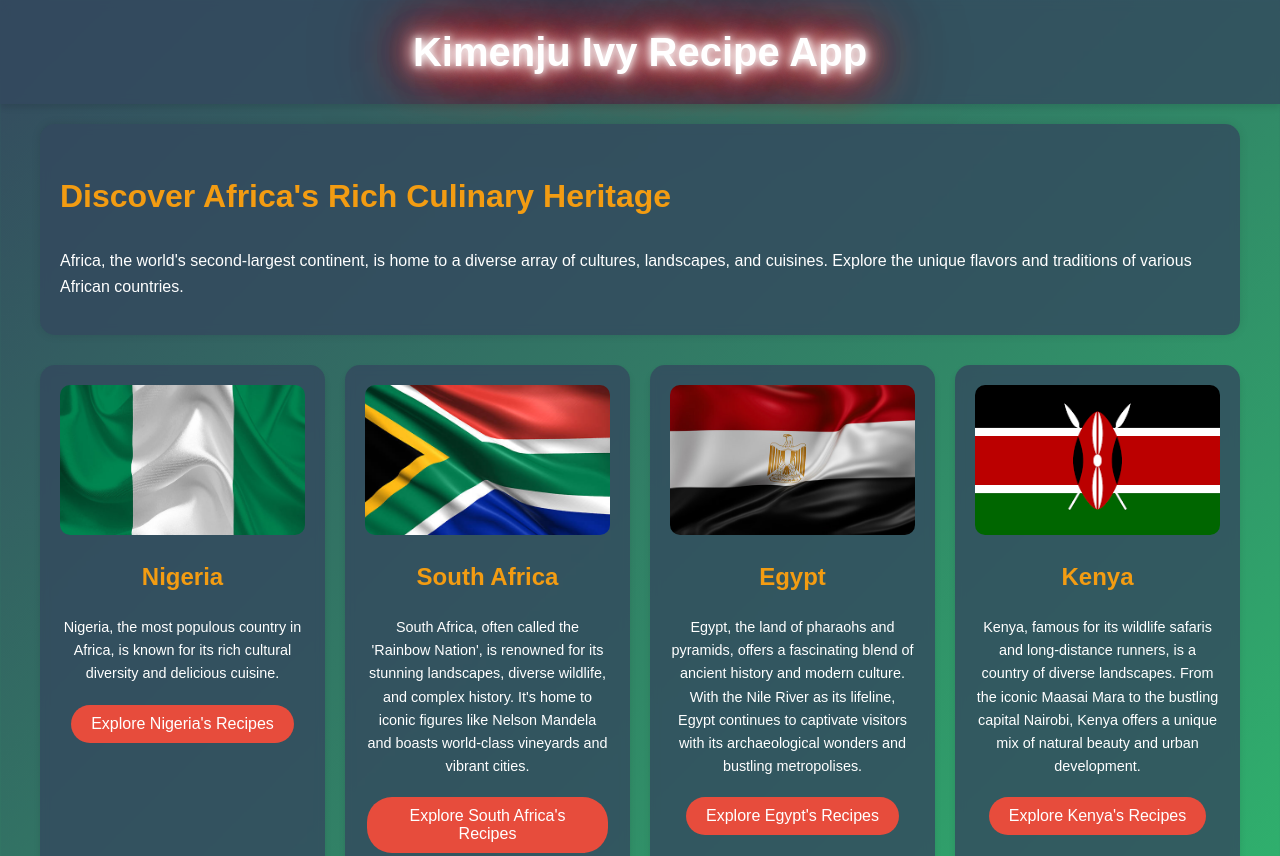
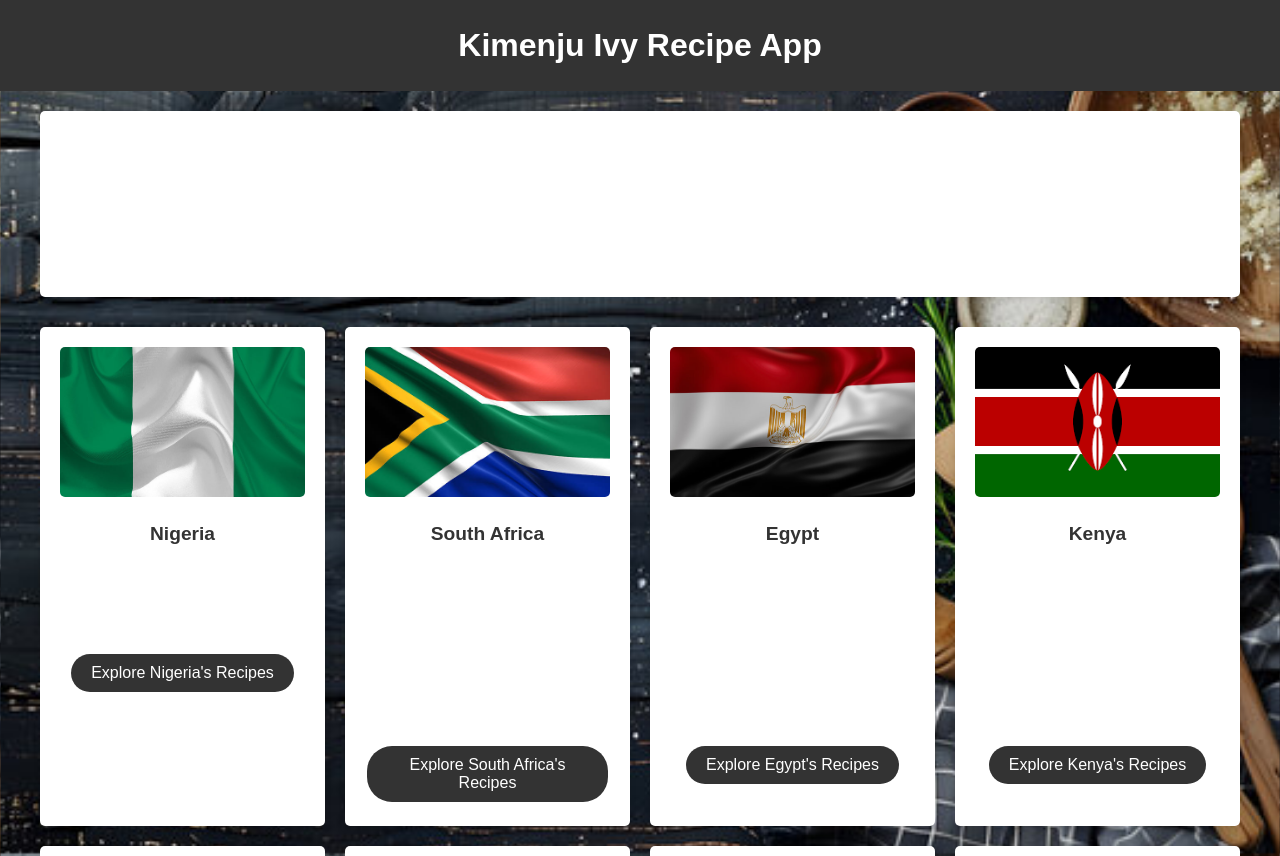
Before and after one commit to kimenjuivy/recipeapp, a plain HTML site: page index.html in a window 1280 px wide. Shown: the top 856 px of the page. Drawn offline with Linux system fonts and the light colour scheme.

Commit message:
add all files

```diff
--- a/styles.css
+++ b/styles.css
@@ -1,63 +1,48 @@
 
 body {
     font-family: 'Arial', sans-serif;
-    background: linear-gradient(135deg, #34495e 0%, #2ecc71 50%, #3498db 100%);
-    color: #FFF;
+    background: url('assets/background.jpg') no-repeat center center fixed;
+    background-size: cover;
+    color: white;
     line-height: 1.6;
     margin: 0;
     padding: 0;
     min-height: 100vh;
 }
-
 header {
-    background-color: rgba(52, 73, 94, 0.8);
+    background-color: #333;
     padding: 20px;
     text-align: center;
-    box-shadow: 0 4px 6px rgba(0, 0, 0, 0.1);
-    backdrop-filter: blur(5px);
+    color: white;
 }
 
 h1 {
-    color: #FFF;
-    font-size: 2.5em;
+
+    color: #fff;
+    font-size: 2em;
     margin: 0;
-    text-shadow: 2px 2px 4px rgba(0, 0, 0, 0.3);
-    animation: glow 3s infinite alternate;
-}
-
-@keyframes glow {
-    from {
-        text-shadow: 0 0 5px #fff, 0 0 10px #fff, 0 0 15px #fff, 0 0 20px #ff0000, 0 0 35px #ff0000, 0 0 40px #ff0000, 0 0 50px #ff0000, 0 0 75px #ff0000;
-    }
-    to {
-        text-shadow: 0 0 10px #fff, 0 0 20px #fff, 0 0 30px #fff, 0 0 40px #ff0000, 0 0 70px #ff0000, 0 0 80px #ff0000, 0 0 100px #ff0000, 0 0 150px #ff0000;
-    }
 }
 
 
 main {
+    color: white;
     max-width: 1200px;
     margin: 0 auto;
     padding: 20px;
 }
 
+
 #intro {
-    background-color: rgba(52, 73, 94, 0.8);
-    border-radius: 15px;
+    background-color: #fff;
+    border-radius: 5px;
     padding: 20px;
     margin-bottom: 30px;
     box-shadow: 0 0 10px rgba(0, 0, 0, 0.1);
-    backdrop-filter: blur(5px);
-    transition: transform 0.3s ease;
-}
-
-#intro:hover {
-    transform: scale(1.02);
 }
 
 h2 {
-    color: #f39c12;
-    font-size: 2em;
+    color: white;
+    font-size: 1.5em;
 }
 
 
@@ -68,37 +53,29 @@ h2 {
 }
 
 .country-card {
-    background-color: rgba(52, 73, 94, 0.8);
-    border-radius: 15px;
+    background-color: #fff;
+    border-radius: 5px;
     padding: 20px;
     text-align: center;
-    transition: all 0.3s ease;
+    transition: transform 0.3s ease;
     box-shadow: 0 4px 6px rgba(0, 0, 0, 0.1);
-    backdrop-filter: blur(5px);
 }
 
 .country-card:hover {
-    transform: translateY(-5px) rotate(2deg);
-    box-shadow: 0 8px 12px rgba(0, 0, 0, 0.2);
-    background-color: rgba(52, 73, 94, 0.9);
+    transform: translateY(-5px);
 }
 
 .country-flag {
     width: 100%;
     height: 150px;
     object-fit: cover;
-    border-radius: 10px;
+    border-radius: 5px;
     margin-bottom: 15px;
-    transition: transform 0.3s ease;
-}
-
-.country-card:hover .country-flag {
-    transform: scale(1.1);
 }
 
 .country-card h2 {
-    color: #f39c12;
-    font-size: 1.5em;
+    color: #333;
+    font-size: 1.2em;
     margin-top: 0;
 }
 
@@ -108,49 +85,28 @@ h2 {
 }
 
 .country-card button {
-    background-color: #e74c3c;
+    background-color: #333;
     color: white;
     border: none;
     padding: 10px 20px;
     border-radius: 25px;
     cursor: pointer;
-    transition: all 0.3s ease;
-    position: relative;
-    overflow: hidden;
+    transition: background-color 0.3s ease;
 }
 
 .country-card button:hover {
-    background-color: #c0392b;
-    transform: scale(1.1);
+    background-color: #555;
 }
 
-.country-card button::after {
-    content: '🍴';
-    position: absolute;
-    top: -50%;
-    left: -50%;
-    font-size: 2em;
-    opacity: 0;
-    transition: all 0.3s ease;
-}
 
-.country-card button:hover::after {
-    top: 50%;
-    left: 50%;
-    transform: translate(-50%, -50%);
-    opacity: 1;
-}
-
-/* Footer Styles */
 footer {
-    background-color: rgba(52, 73, 94, 0.8);
-    color: #FFF;
+    background-color: #333;
+    color: #fff;
     text-align: center;
     padding: 10px;
     position: relative;
     bottom: 0;
     width: 100%;
-    backdrop-filter: blur(5px);
 }
 
 
@@ -158,13 +114,6 @@ footer {
     .country-container {
         grid-template-columns: repeat(auto-fit, minmax(200px, 1fr));
     }
-}
-
-
-@keyframes bounce {
-    0%, 20%, 50%, 80%, 100% {transform: translateY(0);}
-    40% {transform: translateY(-20px);}
-    60% {transform: translateY(-10px);}
 }
 
 .country-card:hover h2 {
```
Also changed, not shown: assets/background.jpg (added), 1 other file.
